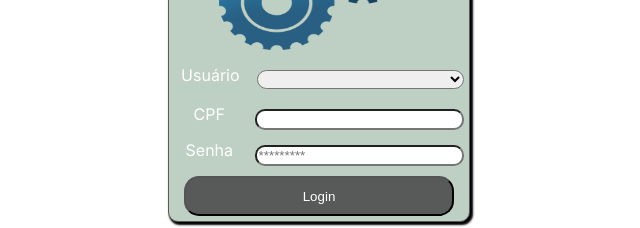
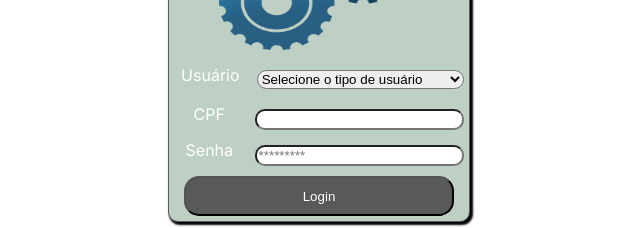
Before and after one commit to FELIPETERRIER/frontOficina, a Next.js app: page / in a window 1280 px wide. Shown: the part 330-558 px from the top of the page, without its empty margins (321-961 px from the left). Built offline with nearby package versions, Linux system fonts and the light colour scheme.

Commit message:
criação do drop down

```diff
--- a/src/app/page.js
+++ b/src/app/page.js
@@ -41,36 +41,22 @@ export default function Login() {
         axios.get('http://localhost:3001/tipoUsuarios',{selector})
         .then(res =>{
             const data = res.data;
-            const funcaoSelect = funcaoUser => funcaoUser.funcao
-            const funcaoSelected = data.map(funcaoSelect)
+                const funcaoSelect = funcaoUser => funcaoUser.funcao
+                var select = document.getElementById("typeUser");
+                let funcaoSelected = data.map(funcaoSelect);
 
-            for (let value of funcaoSelected) {
-                console.log(value)
+                for(let i = 0 ;i < funcaoSelected.length;i++){
+                    let opt = funcaoSelected[i];
+                    var el = document.createElement("option");
+                    el.textContent = opt;
+                    el.value = opt;
+                    select.appendChild(el);
+                }
+               }
 
-        }})
+        )
         .catch(err =>console.log(err))
        }
-
-
-
-      /* let b =  axios.get('http://localhost:3001/tipoUsuarios',{selector})
-       console.log(b.data)
-
-
-
-        /*map((funcao) => {
-            selecao.push(
-            <option key={funcao}>
-
-            </option>)
-
-        });*/
-
-
-
-
-
-
   return (
     <div className={styles.main}>
         <div className={styles.rectangle}>
@@ -79,10 +65,8 @@ export default function Login() {
             </div>
             <div className={styles.users}>
                 <label>Usuário</label>
-                <select className={styles.input} onClick={seletorUsers}  id="typeUser" name="typeUser" type="text" >
-
-
-
+                <select className={styles.input} onClick={seletorUsers} id="typeUser" name="typeUser" type="text" >
+                   <option>Selecione o tipo de usuário</option>
                 </select>
             </div>
             <form>
```
